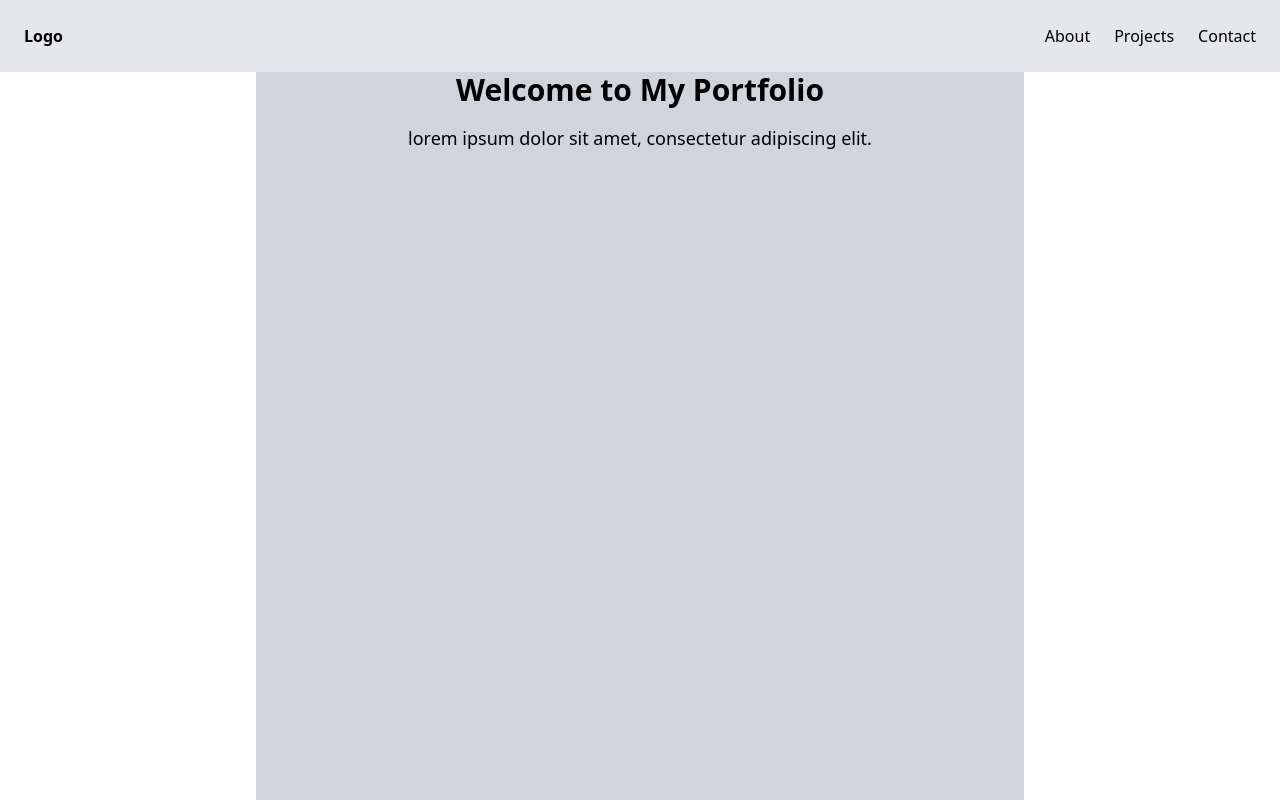
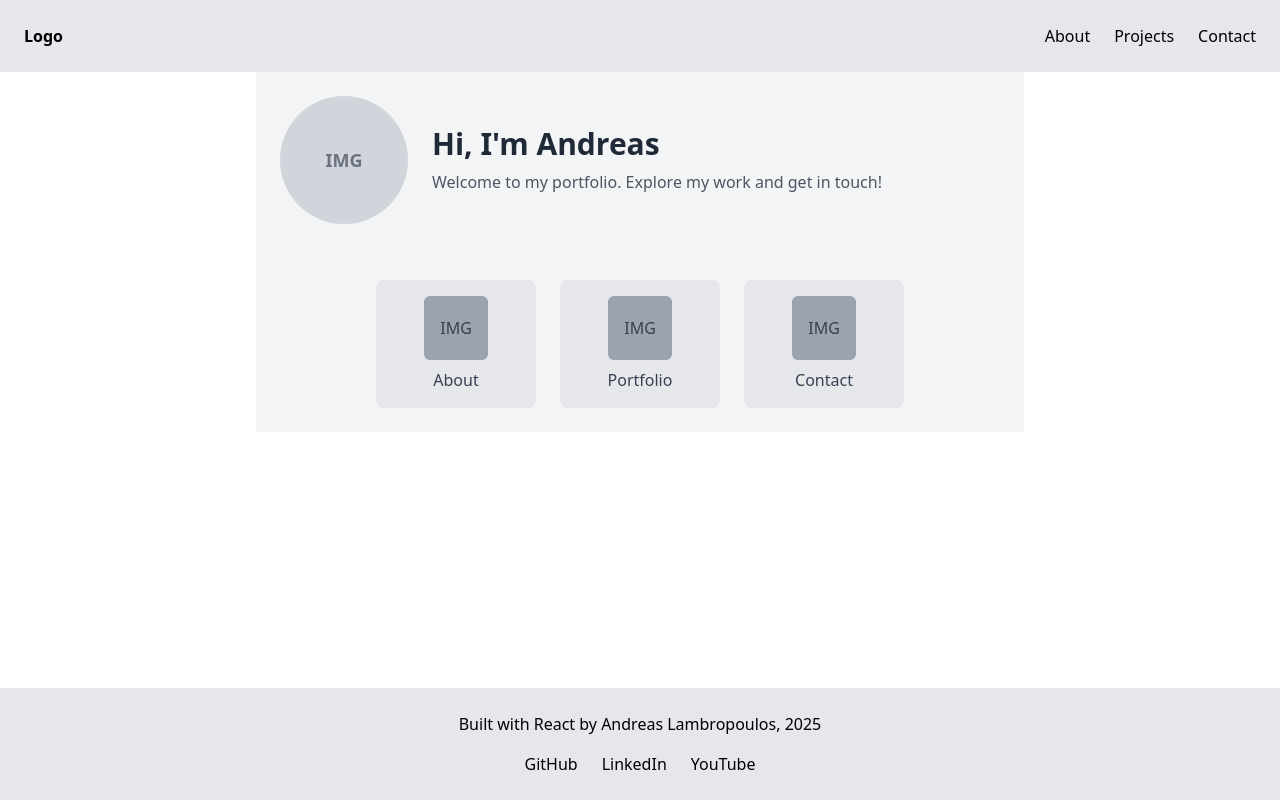
Before and after one commit to andlamb2002/portfolio, a React (Vite) app: page / in a window 1280 px wide. Shown: the top 800 px of the page. Built offline with nearby package versions, Linux system fonts and the light colour scheme.

Commit message:
Basic homepage template

```diff
--- a/package.json
+++ b/package.json
@@ -10,6 +10,7 @@
     "preview": "vite preview"
   },
   "dependencies": {
+    "prop-types": "^15.8.1",
     "react": "^18.3.1",
     "react-dom": "^18.3.1",
     "react-router-dom": "^7.1.3"
--- a/src/App.jsx
+++ b/src/App.jsx
@@ -2,7 +2,7 @@ import { BrowserRouter, Routes, Route } from 'react-router-dom';
 
 import Home from './Pages/Home'
 import About from './Pages/About'
-import Projects from './Pages/Projects'
+import Portfolio from './Pages/Portfolio'
 import Contact from './Pages/Contact'
 
 import Header from './Components/Header'
@@ -11,18 +11,18 @@ import Footer from './Components/Footer'
 function App() {
     return (
         <BrowserRouter>
-            <div className="flex flex-col h-screen">
+            <div className="flex flex-col min-h-screen">
                 <Header />
-                <div className="flex-grow">
+                <main className="flex-grow">
                     <div className="w-3/5 mx-auto">
                         <Routes>
                             <Route path="/" element={<Home />} />
                             <Route path="/about" element={<About />} />
-                            <Route path="/projects" element={<Projects />} />
+                            <Route path="/portfolio" element={<Portfolio />} />
                             <Route path="/contact" element={<Contact />} />
                         </Routes>
                     </div>
-                </div>
+                </main>
                 <Footer />
             </div>
         </BrowserRouter>
--- a/src/Components/Main.jsx
+++ /dev/null
@@ -1,9 +0,0 @@
-import React from 'react'
-
-function Main() {
-  return (
-    <div>Main</div>
-  )
-}
-
-export default Main
--- /dev/null
+++ b/src/Components/NavCard.jsx
@@ -0,0 +1,23 @@
+import PropTypes from "prop-types";
+
+function NavCard({ title, link, img }) {
+    return (
+        <a
+            href={link}
+            className="w-40 h-32 bg-gray-200 rounded-lg flex flex-col items-center justify-center text-gray-700"
+        >
+        <div className="w-16 h-16 bg-gray-400 rounded-md flex items-center justify-center">
+            {img ? <img src={img} alt={title} className="w-full h-full rounded-md" /> : "IMG"}
+        </div>
+        <p className="mt-2 font-medium">{title}</p>
+      </a>
+    );
+  }
+
+    NavCard.propTypes = {
+        title: PropTypes.string.isRequired,
+        link: PropTypes.string.isRequired,
+        img: PropTypes.string,
+    };
+
+export default NavCard;
--- a/src/Pages/Home.jsx
+++ b/src/Pages/Home.jsx
@@ -1,12 +1,29 @@
+import NavCard from "../Components/NavCard";
+
 function Home() {
 
     return (
-        <div className="flex justify-center min-h-screen bg-gray-300">
-            <div className="text-center">
-                <h1 className="text-3xl font-bold mb-4">Welcome to My Portfolio</h1>
-                <p className="text-lg">
-                    lorem ipsum dolor sit amet, consectetur adipiscing elit.
-                </p>
+        <div className="flex flex-col items-center justify-center bg-gray-100 text-gray-800">
+
+            <div className="flex flex-row items-center w-full p-6">
+
+                <div className="w-32 h-32 rounded-full bg-gray-300 flex items-center justify-center text-gray-500 text-lg font-bold">
+                    IMG
+                </div>
+
+                <div className="mt-0 ml-6 text-left">
+                    <h1 className="text-3xl font-semibold">Hi, I&apos;m Andreas</h1>
+                    <p className="mt-2 text-gray-600">
+                        Welcome to my portfolio. Explore my work and get in touch!
+                    </p>
+                </div>
+
+            </div>
+
+            <div className="mt-8 flex flex-row gap-6 pb-6">
+                <NavCard title="About" link="/about" img={null} />
+                <NavCard title="Portfolio" link="/portfolio" img={null} />
+                <NavCard title="Contact" link="/contact" img={null} />
             </div>
         </div>
     );
--- a/src/Pages/Projects.jsx
+++ b/src/Pages/Portfolio.jsx
@@ -1,4 +1,4 @@
-function Projects() {
+function Portfolio() {
 
     return (
         <div className="flex justify-center min-h-screen bg-gray-300">
@@ -14,4 +14,4 @@ function Projects() {
     )
 }
 
-export default Projects
+export default Portfolio
```
Also changed, not shown: 1 other file (tests, documents, lock files or other folders).
